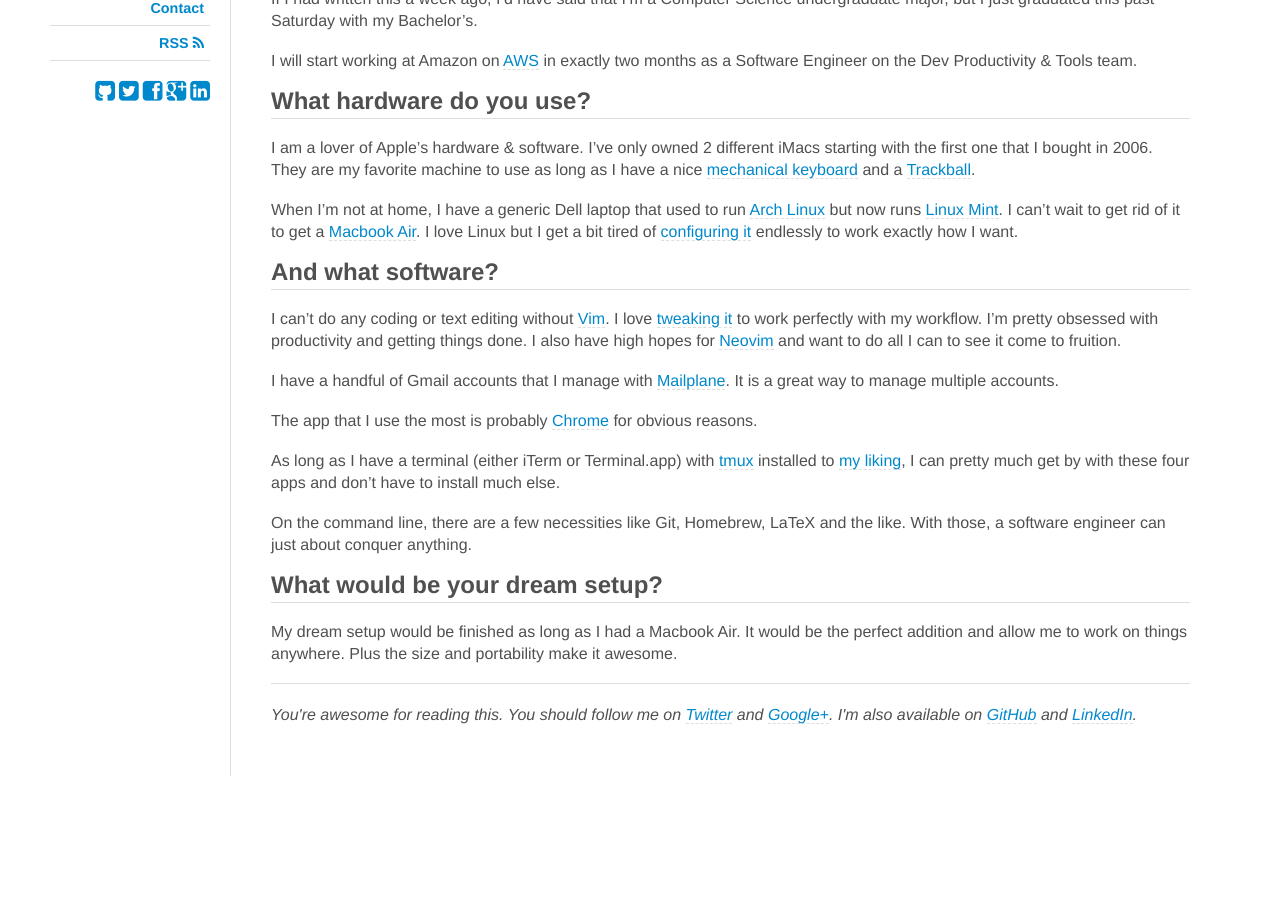
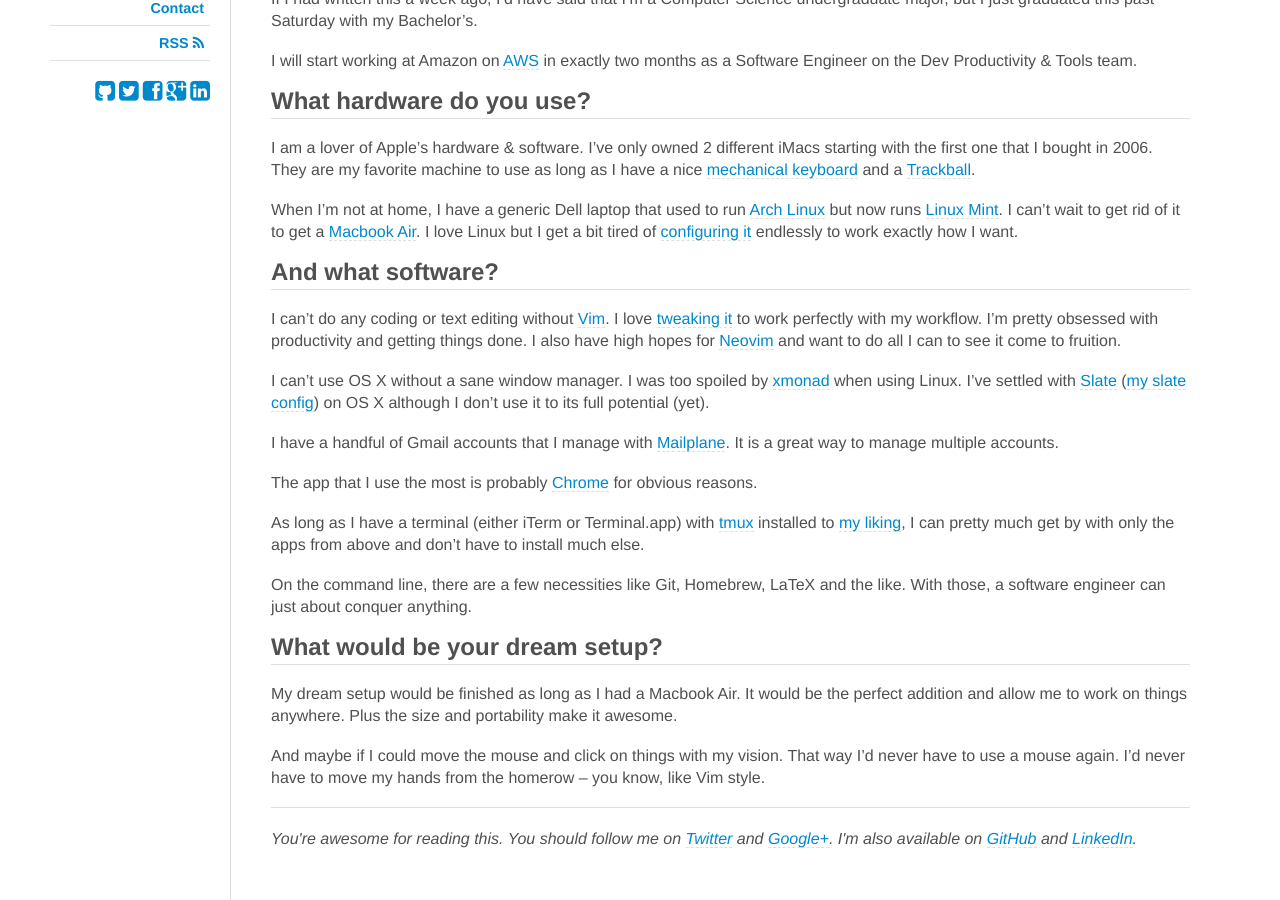
Before and after one commit to jdavis/jdavis.github.com, a Jekyll site: the page built from _posts/2014-05-15-uses-this.md, in a window 1280 px wide and 900 px high, scrolled down 647 px. Built offline with Jekyll 4.4.1, drawn with Linux system fonts in a browser that asks for light colours; nearby versions of some CDN libraries; some web fonts are replaced; Markdown is read by kramdown in place of the engine named in the settings; before the commit the page ends 1423 px from its top, so only the background shows below that.

Commit message:
Add note regarding @jigish's Slate & mouse usage

```diff
--- a/_posts/2014-05-15-uses-this.md
+++ b/_posts/2014-05-15-uses-this.md
@@ -44,14 +44,18 @@
 productivity and getting things done. I also have high hopes for
 [Neovim][neovim] and want to do all I can to see it come to fruition.
 
+I can't use OS X without a sane window manager. I was too spoiled by
+[xmonad][xmonad] when using Linux. I've settled with [Slate][slate] ([my slate
+config][slateconf]) on OS X although I don't use it to its full potential (yet).
+
 I have a handful of Gmail accounts that I manage with [Mailplane][mailplane]. It
 is a great way to manage multiple accounts.
 
 The app that I use the most is probably [Chrome][chrome] for obvious reasons.
 
 As long as I have a terminal (either iTerm or Terminal.app) with [tmux][tmux]
-installed to [my liking][tmuxconf], I can pretty much get by with these four
-apps and don't have to install much else.
+installed to [my liking][tmuxconf], I can pretty much get by with only the apps
+from above and don't have to install much else.
 
 On the command line, there are a few necessities like Git, Homebrew, LaTeX and
 the like. With those, a software engineer can just about conquer anything.
@@ -62,6 +66,10 @@
 perfect addition and allow me to work on things anywhere. Plus the size and
 portability make it awesome.
 
+And maybe if I could move the mouse and click on things with my vision. That way
+I'd never have to use a mouse again. I'd never have to move my hands from the
+homerow &ndash; you know, like Vim style.
+
 [air]: https://www.apple.com/macbook-air/
 [arch]: https://www.archlinux.org/
 [aws]: http://aws.amazon.com/
@@ -71,9 +79,12 @@
 [mailplane]: http://mailplaneapp.com/
 [mint]: http://www.linuxmint.com/
 [neovim]: http://neovim.org/
+[slate]: https://github.com/jigish/slate
+[slateconf]: https://github.com/jdavis/dotfiles/blob/master/.slate
 [tmux]: http://tmux.sourceforge.net/
 [tmuxconf]: https://github.com/jdavis/dotfiles/blob/master/.tmux.conf
 [trackball]: http://www.logitech.com/en-us/product/wireless-trackball-m570
 [usesthis]: http://usesthis.com/
 [vim]: http://www.vim.org/
 [vimrc]: https://github.com/jdavis/dotfiles/blob/master/.vimrc
+[xmonad]: http://xmonad.org/
```
